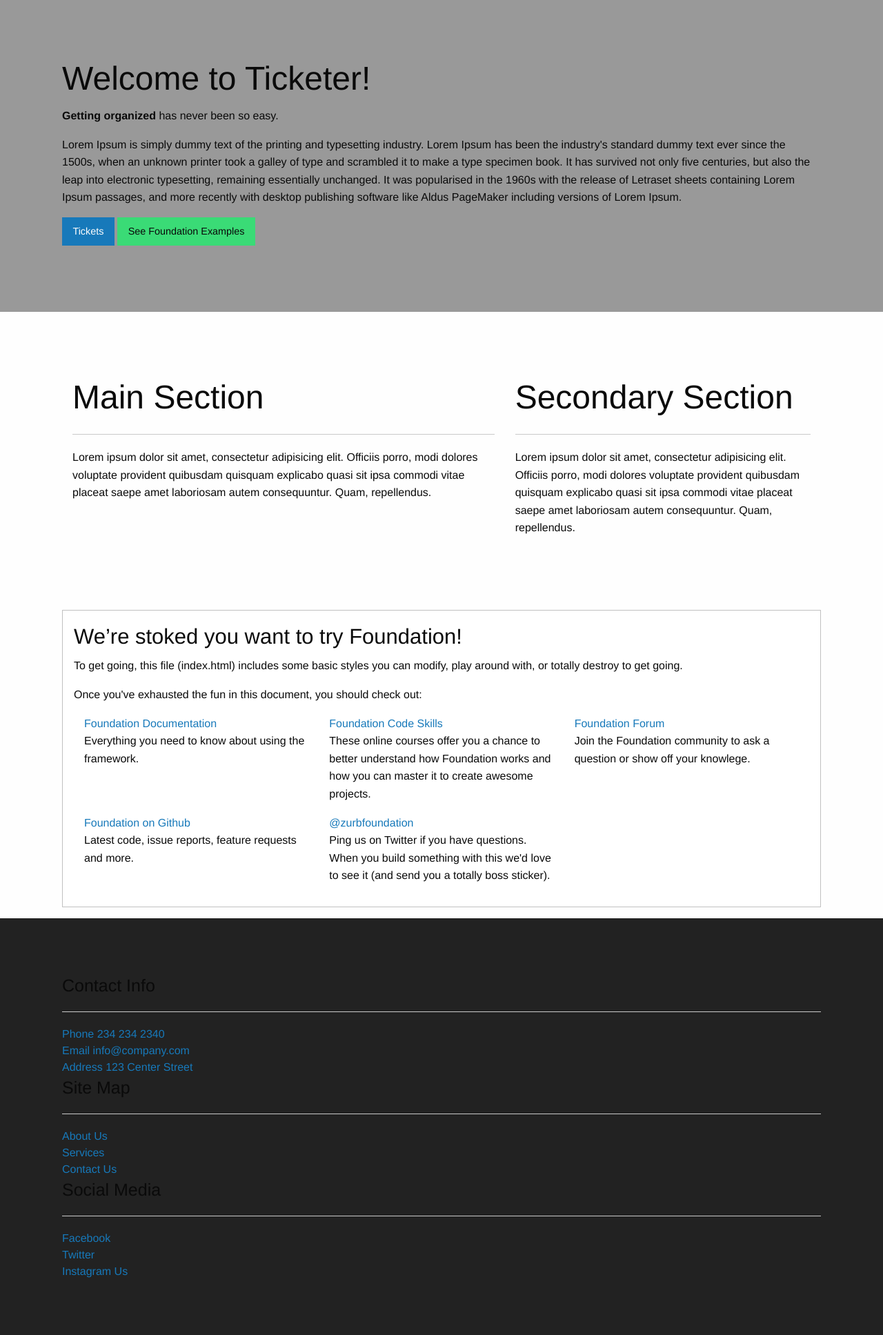
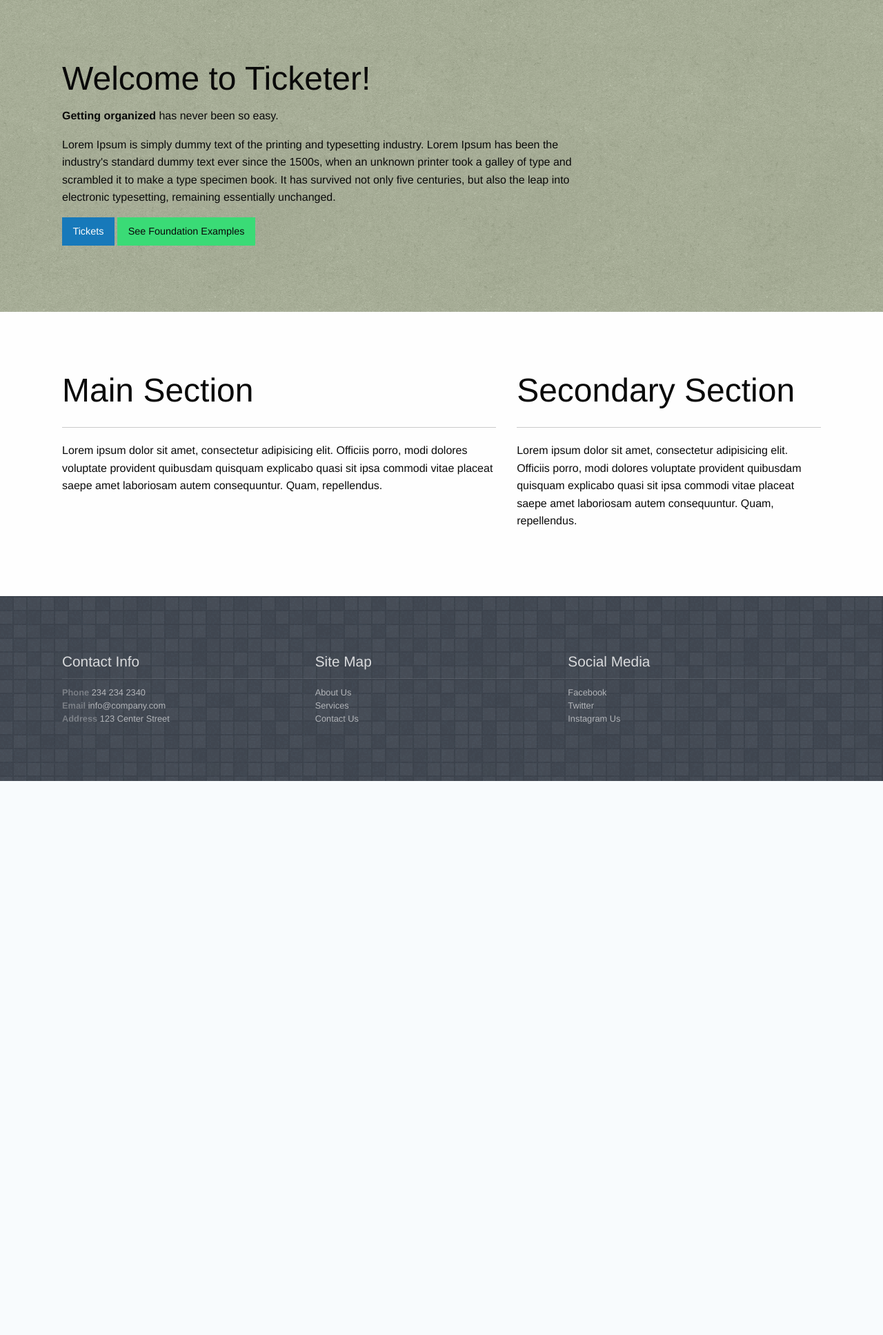
Before and after one commit to liaoj9/Ticketer, a Flask app: page / in a window 1280 px wide. Shown: the part 106-2041 px from the top of the page at 69% size. After the commit the page ends 1238 px from the top, so only its background shows below. Run offline with Flask 2, Linux system fonts and the light colour scheme; some libraries are stand-ins or nearby versions.

Commit message:
cleaned up footer and header regions

```diff
--- a/static/css/app.css
+++ b/static/css/app.css
@@ -24,6 +24,12 @@
 .hero {
     background-color: #999;
     padding: 80px 0px;
+    background-image: url("../img/green_cup.png")
+}
+
+.hero h1,
+.hero p {
+  max-width: 70%;
 }
 
 /* - - - - - - - - -------------------- - - - - - - - - - - -
@@ -41,6 +47,32 @@
 footer {
     background-color: #222;
     padding: 80px 0px;
+    background-image: url("../img/grey_boxes.png")
+}
+
+footer h4 {
+  color: rgba(255, 255, 255, 0.8);
+  font-size: 1.3em;
+}
+
+footer hr {
+  border-color: rgba(255, 255, 255, 0.1);
+  margin: 10px 0;
+}
+
+footer a {
+  display: block;
+  color: rgba(255, 255, 255, 0.6);
+  font-size: 0.8em;
+}
+
+footer a span {
+  font-weight: bold;
+  color: rgba(255, 255, 255, 0.3);
+}
+
+footer a:hover {
+  color: rgba(255, 255, 255, 0.8);
 }
 
 footer a {
--- a/templates/index.html
+++ b/templates/index.html
@@ -33,84 +33,58 @@
       <div class="wrap">
         <h1>Welcome to Ticketer!</h1>
         <p><strong>Getting organized</strong> has never been so easy.</p>
-        <p>Lorem Ipsum is simply dummy text of the printing and typesetting industry. Lorem Ipsum has been the industry's standard dummy text ever since the 1500s, when an unknown printer took a galley of type and scrambled it to make a type specimen book. It has survived not only five centuries, but also the leap into electronic typesetting, remaining essentially unchanged. It was popularised in the 1960s with the release of Letraset sheets containing Lorem Ipsum passages, and more recently with desktop publishing software like Aldus PageMaker including versions of Lorem Ipsum.</p>
+        <p>Lorem Ipsum is simply dummy text of the printing and typesetting industry. Lorem Ipsum has been the industry's standard dummy text ever since the 1500s, when an unknown printer took a galley of type and scrambled it to make a type specimen book. It has survived not only five centuries, but also the leap into electronic typesetting, remaining essentially unchanged. </p>
         <a href="{{ url_for('tickets') }}" class="button">Tickets</a>
-        <a href="{{ url_for('foundation_examples')}}" class="button success">See Foundation Examples</a>
+        <a href="{{ url_for('foundation_examples') }}" class="button success">See Foundation Examples</a>
       </div>
     </section>
 
     <!-- MAIN SECTION -->
     <div class="main">
       <div class="wrap">
-        <div class="grid-x">
-          <div class="small-12 medium-7 cell cellwrap">
+        <div class="grid-x grid-margin-x">
+
+          <div class="small-12 medium-7 large-7 cell">
             <h1>Main Section</h1>
             <hr>
             <p>Lorem ipsum dolor sit amet, consectetur adipisicing elit. Officiis porro, modi dolores voluptate provident quibusdam quisquam explicabo quasi sit ipsa commodi vitae placeat saepe amet laboriosam autem consequuntur. Quam, repellendus.</p>
           </div>
-          <div class="small-12 medium-5 cell cellwrap">
+
+          <div class="small-12 medium-5 medium-5 cell">
             <h1>Secondary Section</h1>
             <hr>
             <p>Lorem ipsum dolor sit amet, consectetur adipisicing elit. Officiis porro, modi dolores voluptate provident quibusdam quisquam explicabo quasi sit ipsa commodi vitae placeat saepe amet laboriosam autem consequuntur. Quam, repellendus.</p>
           </div>
-        </div>
-      </div>
-    </div>
 
-    <div class="wrap">
-      <div class="grid-x">
-      <div class="large-12 cell">
-        <div class="callout">
-          <h3>We&rsquo;re stoked you want to try Foundation! </h3>
-          <p>To get going, this file (index.html) includes some basic styles you can modify, play around with, or totally destroy to get going.</p>
-          <p>Once you've exhausted the fun in this document, you should check out:</p>
-          <div class="grid-x grid-padding-x">
-            <div class="large-4 medium-4 cell">
-              <p><a href="http://foundation.zurb.com/docs">Foundation Documentation</a><br />Everything you need to know about using the framework.</p>
-            </div>
-            <div class="large-4 medium-4 cell">
-              <p><a href="http://zurb.com/university/code-skills">Foundation Code Skills</a><br />These online courses offer you a chance to better understand how Foundation works and how you can master it to create awesome projects.</p>
-            </div>
-            <div class="large-4 medium-4 cell">
-              <p><a href="http://foundation.zurb.com/forum">Foundation Forum</a><br />Join the Foundation community to ask a question or show off your knowlege.</p>
-            </div>
-          </div>
-          <div class="grid-x grid-padding-x">
-            <div class="large-4 medium-4 medium-push-2 cell">
-              <p><a href="http://github.com/zurb/foundation">Foundation on Github</a><br />Latest code, issue reports, feature requests and more.</p>
-            </div>
-            <div class="large-4 medium-4 medium-pull-2 cell">
-              <p><a href="https://twitter.com/ZURBfoundation">@zurbfoundation</a><br />Ping us on Twitter if you have questions. When you build something with this we'd love to see it (and send you a totally boss sticker).</p>
-            </div>
-          </div>
-        </div>
         </div>
       </div>
     </div>
 
     <!-- FOOTER -->
     <footer>
-      <div class="wrap row small-up-1 medium-up-3">
-        <div class="column">
+      <div class="wrap">
+        <div class="grid-x">
+          <div class="small-12 medium-4 large-4 cell">
             <h4>Contact Info</h4>
             <hr>
             <a href="#"><span>Phone</span> 234 234 2340</a>
             <a href="#"><span>Email</span> info@company.com</a>
             <a href="#"><span>Address</span> 123 Center Street</a>
           </div>
-        <div class="column">
+          <div class="small-12 medium-4 large-4 cell">
             <h4>Site Map</h4>
             <hr>
             <a href="#">About Us</a>
             <a href="#">Services</a>
             <a href="#">Contact Us</a>
           </div>
-         <div class="column">
+          <div class="small-12 medium-4 large-4 cell">
             <h4>Social Media</h4>
             <hr>
             <a href="#">Facebook</a>
             <a href="#">Twitter</a>
             <a href="#">Instagram Us</a>
+          </div>
         </div>
       </div>
     </footer>
```
Also changed, not shown: static/img/green_cup.png (added), static/img/grey_boxes.png (added). Lines whose indentation alone changed are shown as unchanged.
